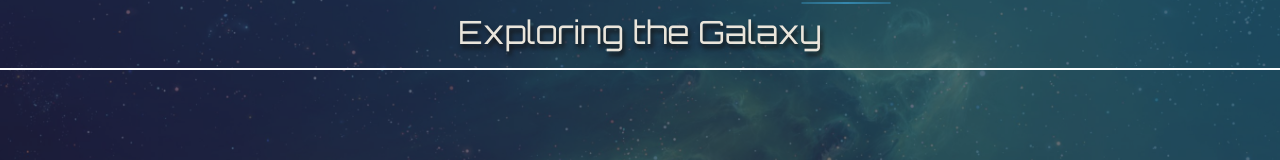
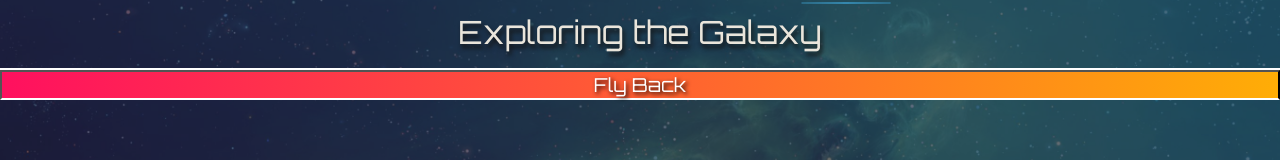
Before and after one commit to thegroosalugg/Andromeda, a React (Vite) app: page /explore in a window 1280 px wide. Both pictures are taken after a click on the element 168 px from the left and 494 px from the top of the page. Shown: the part 138-298 px from the top of the page. Built offline with nearby package versions, Linux system fonts and the light colour scheme.

Commit message:
added animated back button to reset universe components

```diff
--- /dev/null
+++ b/src/pageContent/explore/BackButton.module.css
@@ -0,0 +1,9 @@
+.button {
+  font-family: 'Orbitron', sans-serif;
+  font-size: larger;
+  text-shadow: 2px 2px 4px #000;
+  background: linear-gradient(to right, #ff105f, #ffad06);
+  color: #ffffff;
+  border-bottom: 2px solid #ffffff;
+  cursor: pointer;
+}
--- /dev/null
+++ b/src/pageContent/explore/BackButton.tsx
@@ -0,0 +1,21 @@
+import { motion } from 'framer-motion';
+import { useContext } from 'react';
+import { ExploreContext } from '@/pages/explore/ExploreContext';
+import css from './BackButton.module.css';
+
+export default function BackButton() {
+  const { activeHandler } = useContext(ExploreContext);
+
+  return (
+    <motion.button
+      className={css.button}
+      initial={{ scaleY: 0, opacity: 0, height: 0 }}
+      animate={{ scaleY: 1, opacity: 1, height: 'auto' }}
+         exit={{ scaleY: 0, opacity: 0, height: 0 }}
+      transition={{ duration: 0.5 }}
+      onClick={() => activeHandler('all')}
+    >
+      Fly Back
+    </motion.button>
+  );
+}
--- a/src/pageContent/explore/Universe.module.css
+++ b/src/pageContent/explore/Universe.module.css
@@ -1,14 +1,21 @@
 .universe {
-  align-self: center;
   flex: 1;
   display: flex;
-  align-items: stretch;
+  flex-direction: column;
+  width: 100%;
   overflow: auto;
-  width: 100%;
+
+  > section {
+    flex: 1;
+    display: flex;
+  }
+
 }
 
 @media screen and (max-width: 440px) {
   .universe {
-    flex-direction: column;
+    > section {
+      flex-direction: column;
+    }
   }
 }
--- a/src/pageContent/explore/Universe.tsx
+++ b/src/pageContent/explore/Universe.tsx
@@ -1,6 +1,7 @@
 import { useContext } from 'react';
 import { ExploreContext } from '@/pages/explore/ExploreContext';
 import { AnimatePresence, motion } from 'framer-motion';
+import BackButton from './BackButton';
 import TheSun from './Sun';
 import Planets from './Planets';
 import Asteroids from './Asteroids';
@@ -11,12 +12,16 @@ export default function Universe() {
 
   return (
     <motion.section layout className={css.universe}>
-      <AnimatePresence>
+      <AnimatePresence>{isActive !== 'all' && <BackButton />}</AnimatePresence>
+      <section>
+        {/* prettier-ignore */}
+        <AnimatePresence>
         {(isActive === 'all' || isActive === 'sun'  ) && <TheSun    key='sun' />}
         {(isActive === 'all' || isActive === 'inner') && <Planets   key='inner' />}
         {(isActive === 'all' || isActive === 'ast'  ) && <Asteroids key='ast' />}
         {(isActive === 'all' || isActive === 'outer') && <Planets   key='outer' outer />}
       </AnimatePresence>
+      </section>
     </motion.section>
   );
 }
--- a/src/pages/explore/Explore.tsx
+++ b/src/pages/explore/Explore.tsx
@@ -4,7 +4,7 @@ import ExploreContextProvider from './ExploreContext';
 export default function ExplorePage() {
   return (
     <ExploreContextProvider>
-      <Universe />;
+      <Universe />
     </ExploreContextProvider>
   );
 }
```
